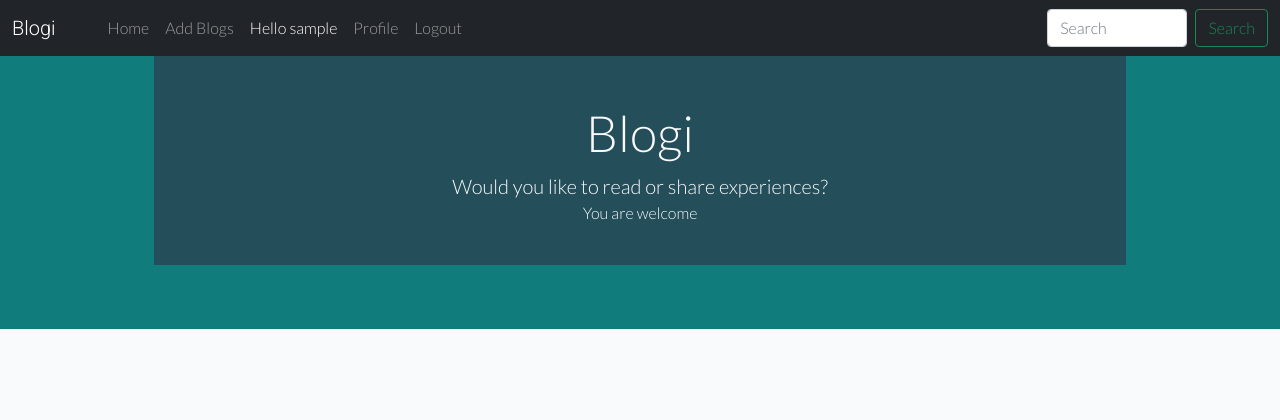
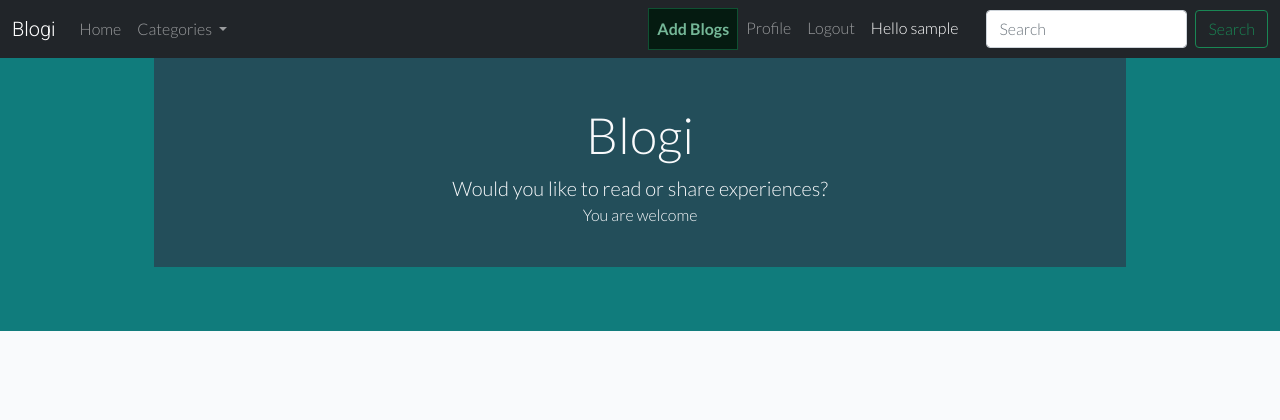
Before and after one commit to chikadim/blogi, a Django app: page / in a window 1280 px wide. Shown: the top 420 px of the page. Run offline with Django 3.2, Linux system fonts and the light colour scheme; the visitor is signed in with stand-in values (Sample User, id 1); data that the repository does not hold is empty.

Commit message:
Re arrange navbar to and add categories nav item

```diff
--- a/static/css/style.css
+++ b/static/css/style.css
@@ -16,7 +16,6 @@ body {
     padding: 40px 0;
     color: #F9FAFC;
     background-color: #234E5A;
-
 }
 
 .intro-heading .title{
@@ -31,6 +30,17 @@ body {
 
 .navbar-brand {
     font-family: Roboto, 'sans-serif';
+}
+
+.make-margin-right {
+    margin-right: 20px;
+}
+
+.navbar-nav .nav-item .style-text {
+    background-color: #051B11;
+    border: 1px solid #0F5132;
+    color: #75B898;
+    font-weight: bold;
 }
 
 .home-page-container {
--- a/templates/base.html
+++ b/templates/base.html
@@ -19,52 +19,66 @@
     <body class="d-flex flex-column h-100 main-bg">
         <!-- Navigation -->
 
-        <nav class="navbar sticky-top navbar-expand-lg navbar-dark bg-dark">
+        <nav class="navbar navbar-expand-lg navbar-dark bg-dark">
             <div class="container-fluid">
                 <a class="navbar-brand" href="/">Blogi</a>
-                <button class="navbar-toggler" type="button" data-bs-toggle="collapse" data-bs-target="#navbarSupportedContent"
-                    aria-controls="navbarSupportedContent" aria-expanded="false" aria-label="Toggle navigation">
+                <button class="navbar-toggler" type="button" data-bs-toggle="collapse" data-bs-target="#navbarSupportedContent" aria-controls="navbarSupportedContent" aria-expanded="false" aria-label="Toggle navigation">
                     <span class="navbar-toggler-icon"></span>
                 </button>
                 <div class="collapse navbar-collapse" id="navbarSupportedContent">
-                    <div class="container mx-3">
+
                     <ul class="navbar-nav me-auto mb-2 mb-lg-0">
                         <li class="nav-item">
                             <a class="nav-link {% block homeactive %} {% endblock homeactive %}" aria-current="page"
                                 href="/">Home</a>
                         </li>
+                        <li class="nav-item dropdown">
+                            <a class="nav-link dropdown-toggle" href="#" id="navbarDropdown" role="button" data-bs-toggle="dropdown" aria-expanded="false"> Categories </a>
+                            <ul class="dropdown-menu dropdown-menu-end" aria-labelledby="navbarDropdown">
+                                <li><a class="dropdown-item" href="#">Travel</a></li>
+                                <li><a class="dropdown-item" href="#">Architecture</a></li>
+                                <li>
+                                    <hr class="dropdown-divider">
+                                </li>
+                                <li><a class="dropdown-item" href="#">Music</a></li>
+                            </ul>
+                        </li>
+                    </ul>
+                    <ul class="navbar-nav">
                         {% if user.is_authenticated %}
                             <li class="nav-item">
-                                <a class="nav-link {% block add_blogs_active %} {% endblock add_blogs_active %}"
+                                <a class="style-text nav-link {% block add_blogs_active %} {% endblock add_blogs_active %}"
                                     href="/add_blogs/">Add Blogs</a>
-                            </li>
-                            <li class="nav-item">
-                                <a class="nav-link active" href="#">Hello {{request.user}}</a>
                             </li>
                             <li class="nav-item">
                                 <a class="nav-link {% block profileactive %} {% endblock profileactive %}"
                                     href="/profile/">Profile</a>
                             </li>
-                            <li class="nav-item">
+
+                            <li class="nav-item move-right">
                                 <a class="nav-link" href="{% url 'account_logout' %}">Logout</a>
                             </li>
+                            <li class="nav-item make-margin-right">
+                                <a class="nav-link active" href="#">Hello {{request.user}}</a>
+                            </li>
+
                         {% else %}
                             <li class="nav-item">
                                 <a class="nav-link {% block registeractive %} {% endblock registeractive %}"
                                     href="{% url 'account_signup' %}">Register</a>
                             </li>
-                            <li class="nav-item">
+                            <li class="nav-item make-margin-right">
                                 <a class="nav-link {% block loginactive %} {% endblock loginactive %}" href="{% url 'account_login' %}">Login</a>
                             </li>
                         {% endif %}
                     </ul>
-                    </div>
                     <form class="d-flex" role="search" method="POST" action="{% url 'search-view' %}">
                         {% csrf_token %}
                         <input class="form-control me-2" type="search" name="search_query" placeholder="Search" aria-label="Search">
                         <button class="btn btn-outline-success" type="submit">Search</button>
                     </form>
                 </div>
+
             </div>
         </nav>
 
```
Lines whose indentation alone changed are shown as unchanged.
